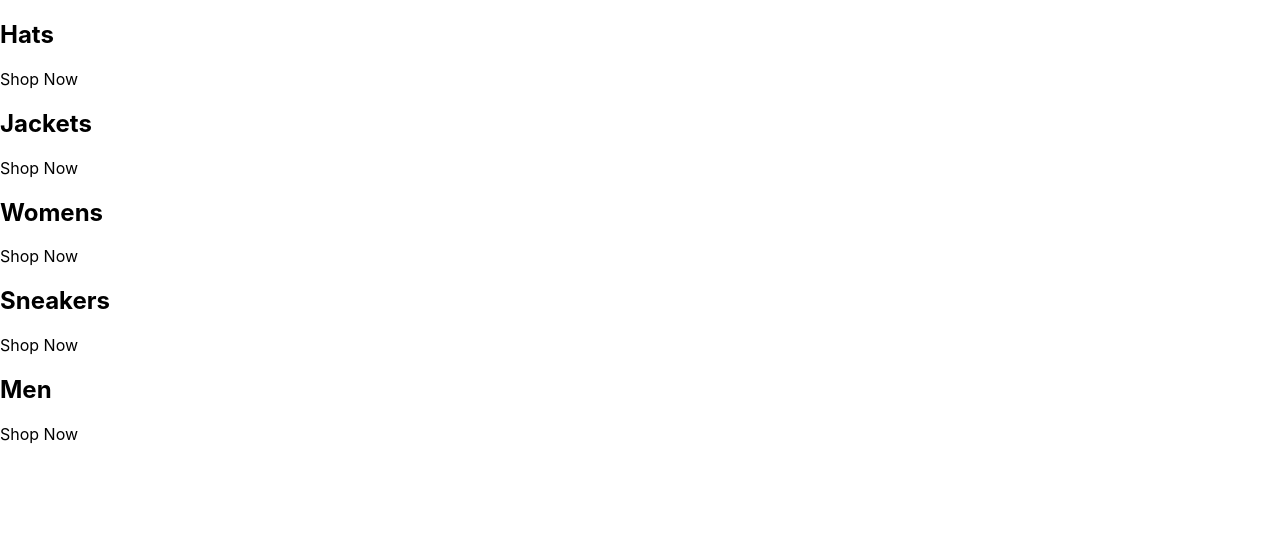
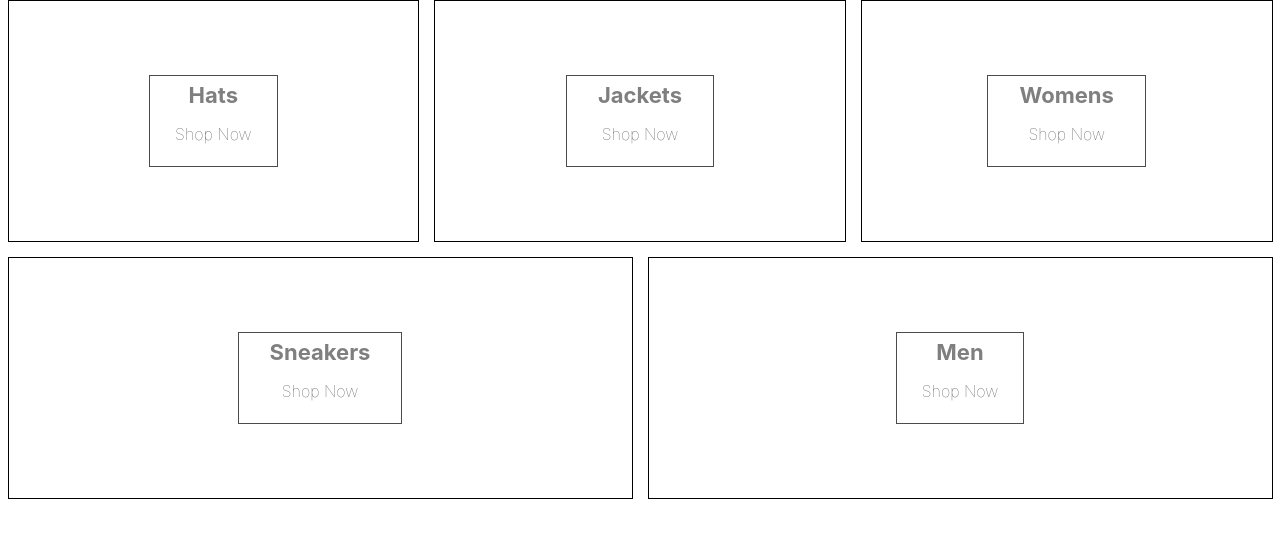
Before and after one commit to alinacoding/style_spot, a React (Create React App) app: page / in a window 1280 px wide. Shown: the top 538 px of the page. Built offline with nearby package versions, Linux system fonts and the light colour scheme.

Commit message:
Scss styling

```diff
--- a/src/App.js
+++ b/src/App.js
@@ -1,5 +1,4 @@
-import { title } from "process";
-
+import "./categories.styles.scss";
 const App = () => {
   const categories = [
     {
@@ -25,8 +24,8 @@
   ];
   return (
     <div className="categories-container">
-      {categories.map(({ title }) => (
-        <div className="category-container">
+      {categories.map(({ title, id }) => (
+        <div key={id} className="category-container">
           <div className="background-image" />
           <div className="category-body-container">
             <h2>{title}</h2>
--- /dev/null
+++ b/src/categories.styles.scss
@@ -0,0 +1,75 @@
+.categories-container {
+  width: 100%;
+  display: flex;
+  flex-wrap: wrap;
+  justify-content: space-between;
+}
+
+.category-container {
+  min-width: 30%;
+  height: 240px;
+  flex: 1 1 auto;
+  display: flex;
+  align-items: center;
+  justify-content: center;
+  border: 1px solid black;
+  margin: 0 7.5px 15px;
+  overflow: hidden;
+
+  &:hover {
+    cursor: pointer;
+
+    & .background-image {
+      transform: scale(1.1);
+      transition: transform 6s cubic-bezier(0.25, 0.45, 0.45, 0.95);
+    }
+
+    & .category-body-container {
+      opacity: 0.9;
+    }
+  }
+
+  &.large {
+    height: 380px;
+  }
+
+  &:first-child {
+    margin-right: 7.5px;
+  }
+
+  &:last-child {
+    margin-left: 7.5px;
+  }
+
+  .background-image {
+    width: 100%;
+    height: 100%;
+    background-size: cover;
+    background-position: center;
+  }
+
+  .category-body-container {
+    height: 90px;
+    padding: 0 25px;
+    display: flex;
+    flex-direction: column;
+    align-items: center;
+    justify-content: center;
+    border: 1px solid black;
+    background-color: white;
+    opacity: 0.7;
+    position: absolute;
+
+    h2 {
+      font-weight: bold;
+      margin: 0 6px 0;
+      font-size: 22px;
+      color: #4a4a4a;
+    }
+
+    p {
+      font-weight: lighter;
+      font-size: 16px;
+    }
+  }
+}
```
